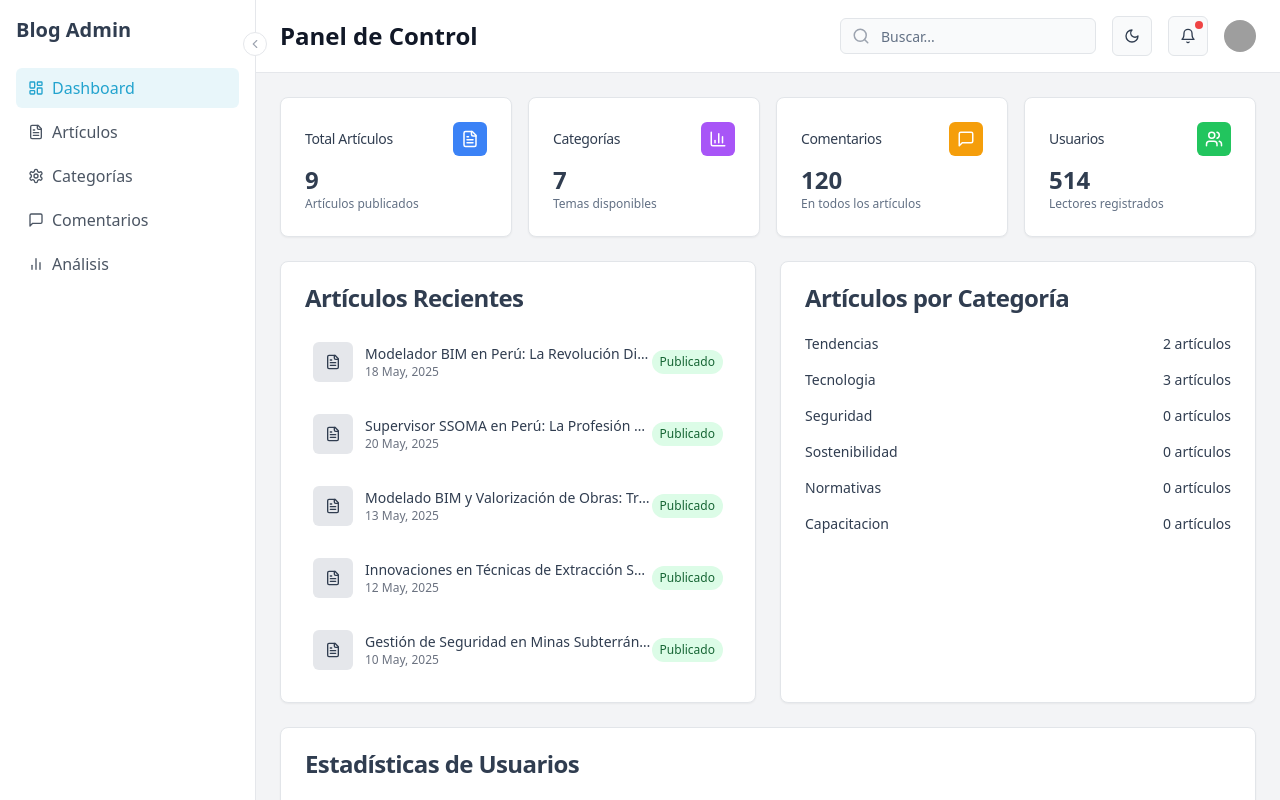
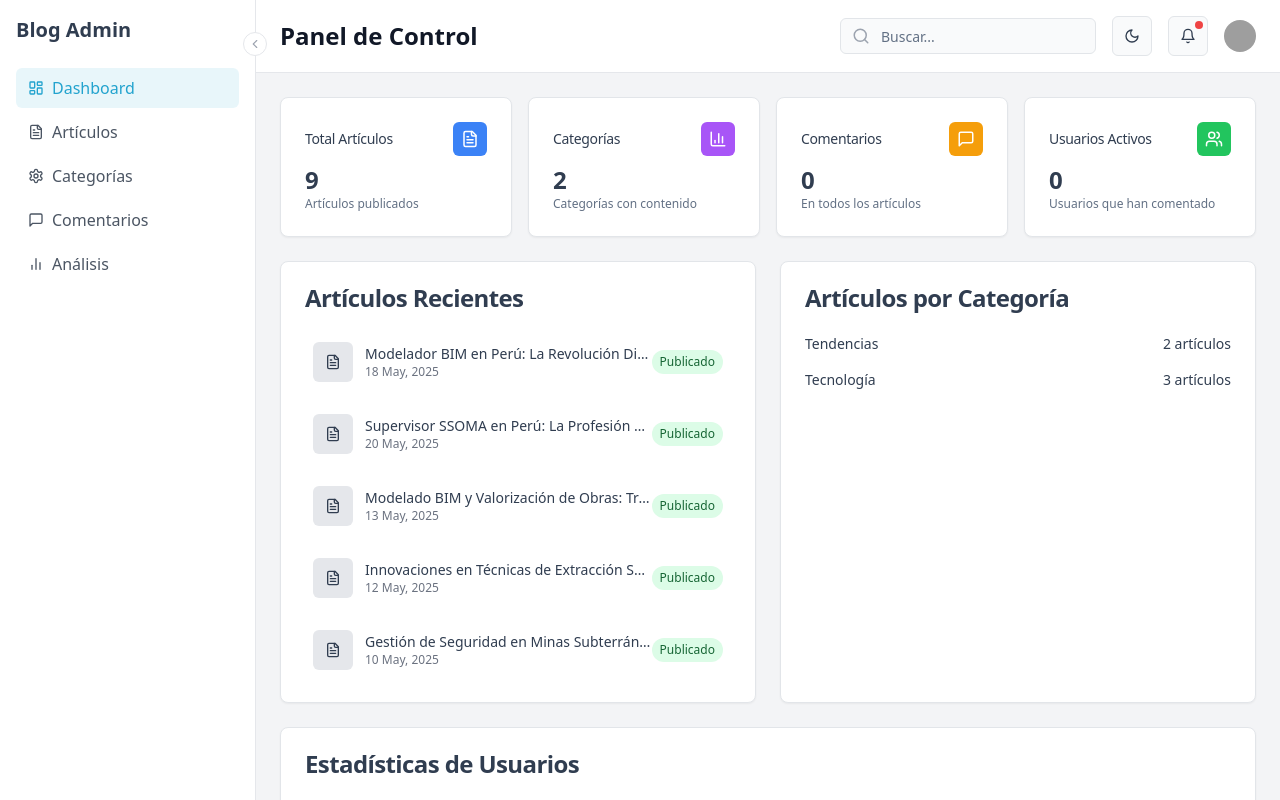
Before and after one commit to cheverecambur/ccd-02-descartado-81, a React (Vite) app: page /blog-admin in a window 1280 px wide. Built offline with nearby package versions, Linux system fonts and the light colour scheme; grey boxes are pictures that could not be loaded.

Commit message:
Feat: Implement real-time articles by category
Implement a dynamic "Articles by Category" section in the dashboard, ensuring real-time data retrieval and display instead of static data.

```diff
--- a/src/components/admin/AdminDashboard.tsx
+++ b/src/components/admin/AdminDashboard.tsx
@@ -2,8 +2,8 @@
 import React from "react";
 import { FileText, MessageSquare, BarChart3, Users } from "lucide-react";
 import { Card, CardContent, CardHeader, CardTitle } from "@/components/ui/card";
-import { BlogPost } from "@/types/blog";
 import { Skeleton } from "@/components/ui/skeleton";
+import { useAnalytics } from "@/hooks/useAnalytics";
 import UserStatsSection from "./UserStatsSection";
 
 interface StatsCardProps {
@@ -34,51 +34,43 @@ const StatsCard = ({ title, value, description, icon, color, isLoading = false }
   </Card>
 );
 
-interface AdminDashboardProps {
-  stats: {
-    totalPosts: number;
-    postsPerCategory: { [key: string]: number };
-    topTags: { name: string; count: number }[];
-    recentPosts: BlogPost[];
-  };
-  isLoading: boolean;
-}
+const AdminDashboard = () => {
+  const { data: analyticsData, loading } = useAnalytics();
 
-const AdminDashboard = ({ stats, isLoading }: AdminDashboardProps) => {
   return (
     <div className="space-y-6">
       <div className="grid grid-cols-1 md:grid-cols-2 lg:grid-cols-4 gap-4">
         <StatsCard
           title="Total Artículos"
-          value={stats.totalPosts}
+          value={analyticsData?.postStats.totalPosts || 0}
           description="Artículos publicados"
           icon={<FileText className="text-white" size={18} />}
           color="bg-blue-500"
-          isLoading={isLoading}
+          isLoading={loading}
         />
         <StatsCard
           title="Categorías"
-          value={Object.keys(stats.postsPerCategory).length}
-          description="Temas disponibles"
+          value={analyticsData?.postStats.postsByCategory.length || 0}
+          description="Categorías con contenido"
           icon={<BarChart3 className="text-white" size={18} />}
           color="bg-purple-500"
-          isLoading={isLoading}
+          isLoading={loading}
         />
         <StatsCard
           title="Comentarios"
-          value={120}
+          value={analyticsData?.commentStats.total || 0}
           description="En todos los artículos"
           icon={<MessageSquare className="text-white" size={18} />}
           color="bg-amber-500"
-          isLoading={isLoading}
+          isLoading={loading}
         />
         <StatsCard
-          title="Usuarios"
-          value={514}
-          description="Lectores registrados"
+          title="Usuarios Activos"
+          value={analyticsData?.userEngagement.mostActiveUsers.length || 0}
+          description="Usuarios que han comentado"
           icon={<Users className="text-white" size={18} />}
           color="bg-green-500"
-          isLoading={isLoading}
+          isLoading={loading}
         />
       </div>
 
@@ -88,7 +80,7 @@ const AdminDashboard = ({ stats, isLoading }: AdminDashboardProps) => {
             <CardTitle>Artículos Recientes</CardTitle>
           </CardHeader>
           <CardContent>
-            {isLoading ? (
+            {loading ? (
               <div className="space-y-2">
                 {Array(5).fill(0).map((_, i) => (
                   <Skeleton key={i} className="h-12 w-full" />
@@ -96,7 +88,12 @@ const AdminDashboard = ({ stats, isLoading }: AdminDashboardProps) => {
               </div>
             ) : (
               <div className="space-y-4">
-                {stats.recentPosts.map((post) => (
+                {analyticsData && analyticsData.postStats.totalPosts > 0 ? (
+                  // Get recent posts from storage service
+                  (() => {
+                    const storageService = require("@/services/storage/localStorageService").storageService;
+                    const recentPosts = storageService.getAllPosts().slice(0, 5);
+                    return recentPosts.map((post: any) => (
                       <div key={post.id} className="flex items-center p-2 hover:bg-gray-100 dark:hover:bg-gray-800 rounded-md">
                         <div className="bg-gray-200 dark:bg-gray-700 rounded-md w-10 h-10 flex items-center justify-center mr-3">
                           <FileText size={16} />
@@ -109,7 +106,13 @@ const AdminDashboard = ({ stats, isLoading }: AdminDashboardProps) => {
                           Publicado
                         </div>
                       </div>
-                ))}
+                    ));
+                  })()
+                ) : (
+                  <div className="text-center py-8">
+                    <p className="text-sm text-muted-foreground">No hay artículos publicados</p>
+                  </div>
+                )}
               </div>
             )}
           </CardContent>
@@ -120,7 +123,7 @@ const AdminDashboard = ({ stats, isLoading }: AdminDashboardProps) => {
             <CardTitle>Artículos por Categoría</CardTitle>
           </CardHeader>
           <CardContent>
-            {isLoading ? (
+            {loading ? (
               <div className="space-y-2">
                 {Array(5).fill(0).map((_, i) => (
                   <Skeleton key={i} className="h-8 w-full" />
@@ -128,22 +131,24 @@ const AdminDashboard = ({ stats, isLoading }: AdminDashboardProps) => {
               </div>
             ) : (
               <div className="space-y-4">
-                {Object.entries(stats.postsPerCategory)
-                  .filter(([id]) => id !== "all") // Exclude "all" category from chart
-                  .map(([categoryId, count]) => (
-                    <div key={categoryId} className="flex items-center">
+                {analyticsData && analyticsData.postStats.postsByCategory.length > 0 ? (
+                  analyticsData.postStats.postsByCategory.map((category) => (
+                    <div key={category.name} className="flex items-center">
                       <div className="w-full flex items-center">
                         <div className="flex-1">
-                          <p className="text-sm font-medium">
-                            {categoryId.charAt(0).toUpperCase() + categoryId.slice(1).replace(/-/g, ' ')}
-                          </p>
+                          <p className="text-sm font-medium">{category.name}</p>
                         </div>
                         <div className="text-right">
-                          <p className="text-sm font-medium">{count} artículos</p>
+                          <p className="text-sm font-medium">{category.count} artículos</p>
                         </div>
                       </div>
                     </div>
-                  ))}
+                  ))
+                ) : (
+                  <div className="text-center py-8">
+                    <p className="text-sm text-muted-foreground">No hay categorías con contenido</p>
+                  </div>
+                )}
               </div>
             )}
           </CardContent>
```
Lines whose indentation alone changed are shown as unchanged.
